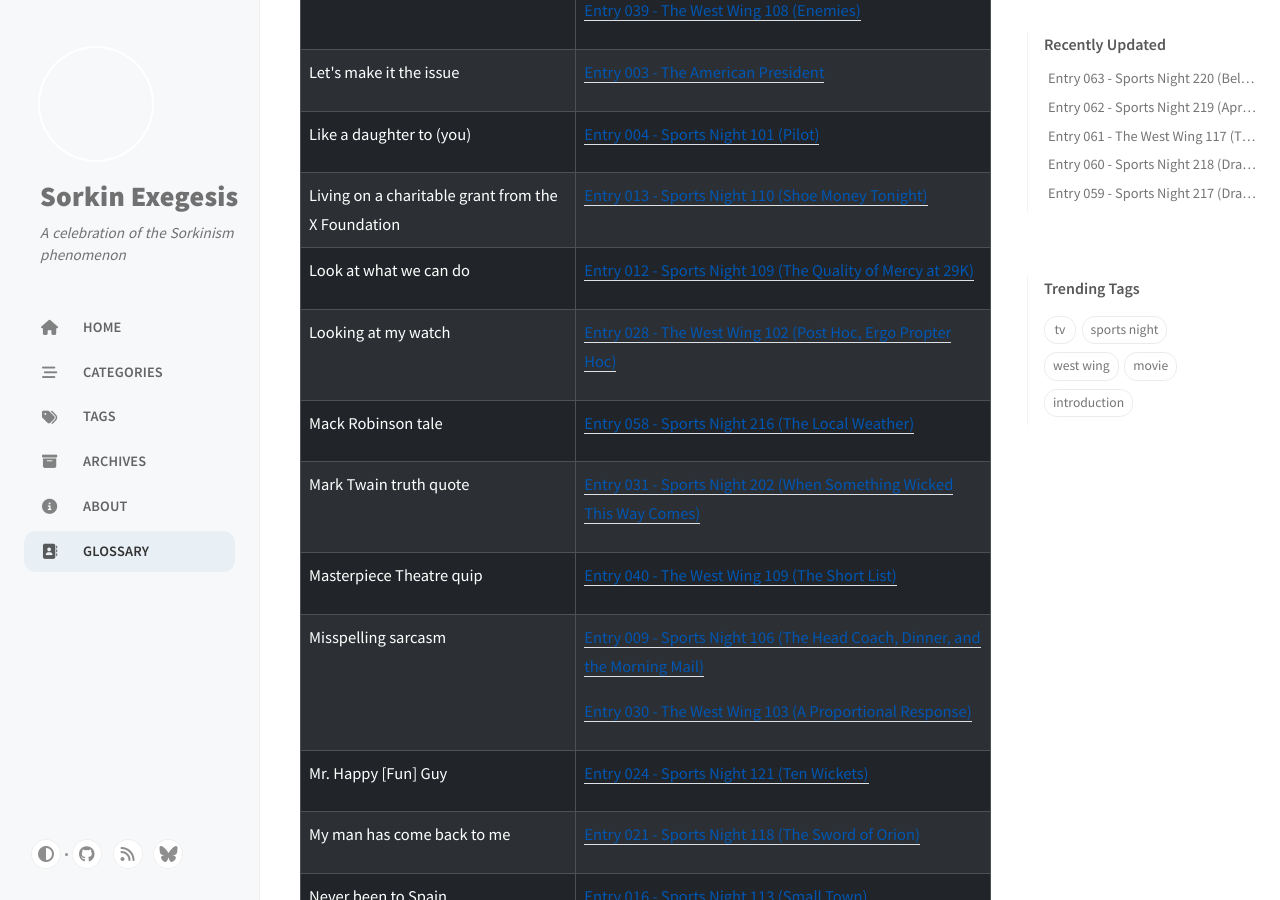
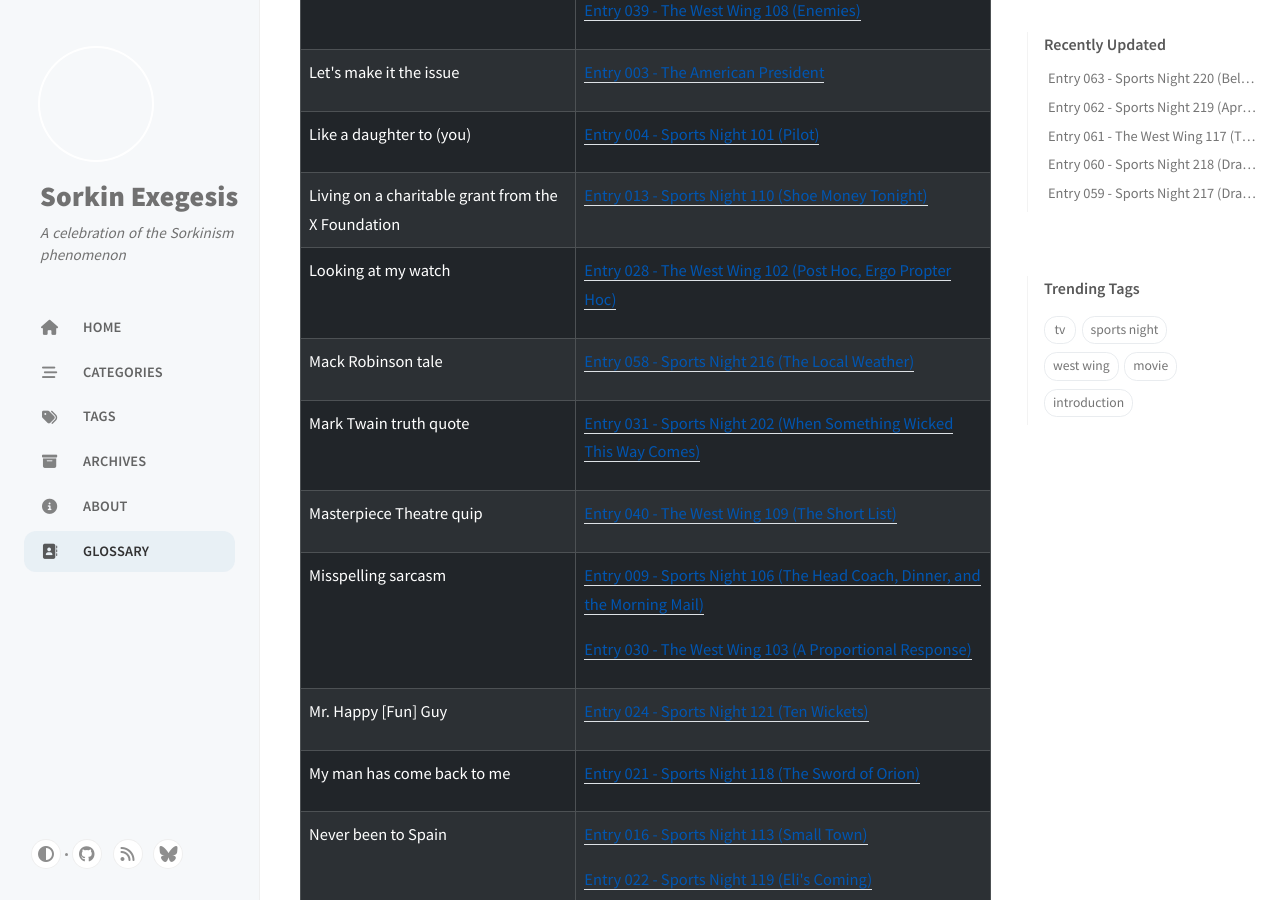
Before and after one commit to sykesjd/sorkin-exegesis, a Jekyll site: the page built from _tabs/glossary.md, in a window 1280 px wide and 900 px high, scrolled down 13723 px. Built offline with Jekyll 4.4.1, drawn with Linux system fonts in a browser that asks for light colours; cached includes are drawn as plain includes; comment, search, counter and statistics services are not loaded.

Commit message:
Again, no

```diff
--- a/_posts/2025-01-10-sports-night-109.md
+++ b/_posts/2025-01-10-sports-night-109.md
@@ -681,8 +681,6 @@
 
 I suspect some people watching this for the first time probably considered this detail unrealistic, but it is actually quite realistic — many homeless people want to lend to themselves a sense of pride or dignity in some capacity, and giving back to someone providing them with charity is the surest way for someone in that position to do so. It's part of why some homeless people are loathe to take themselves to a homeless shelter, too — but that's a story for another time, I suppose.
 
-### NEW Dialogue Motif: Look at what we can do
-
 > DAN: Look at what we can do.
 
 And look at what you did, my man! You did something! Any amount helps! Even if it's just half a turkey sandwich! (And you're reading a vegetarian saying that, even!)
```
